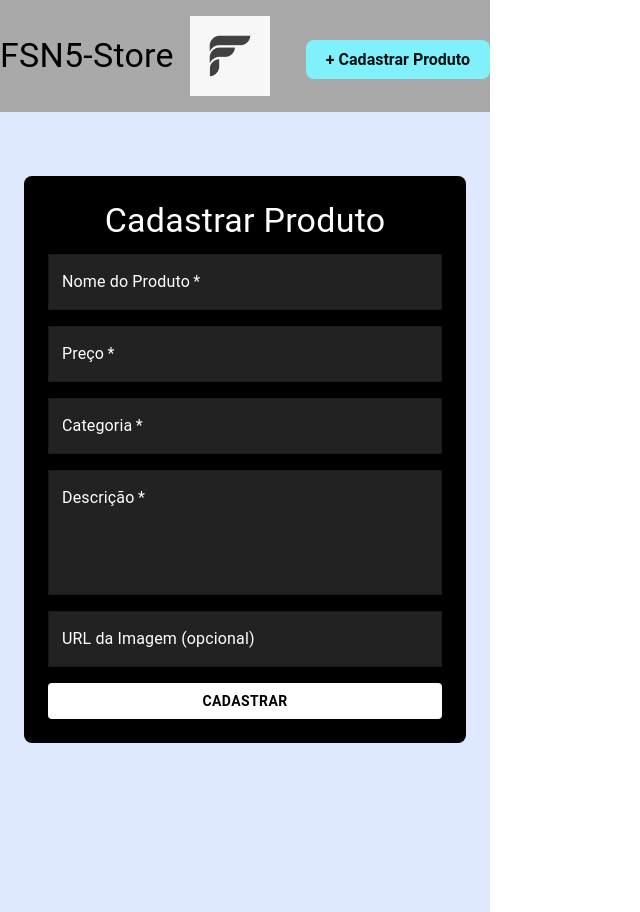
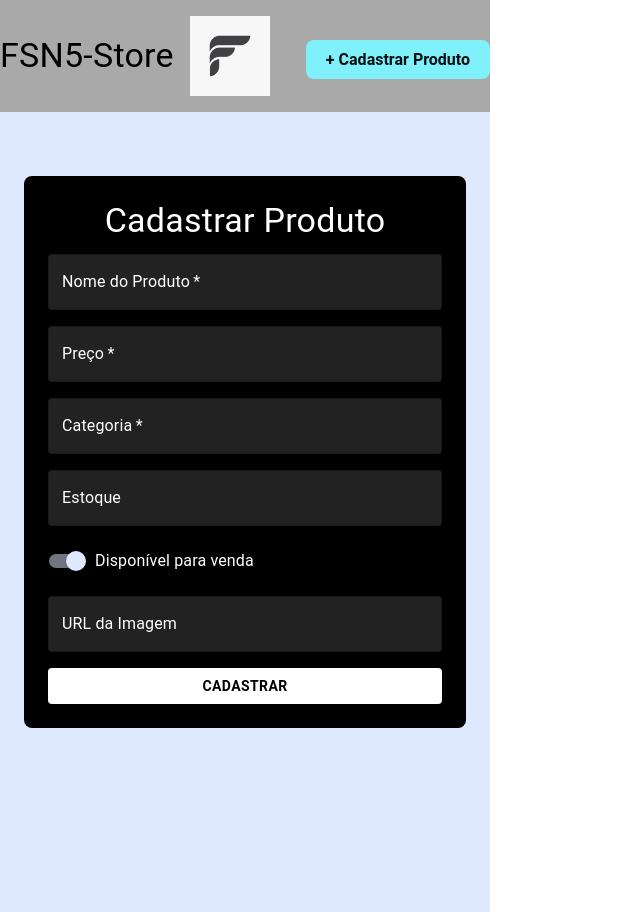
Before and after one commit to YtalloXD/fsn5-store, a React (Vite) app: page /cadastrar in a window 1280 px wide. Shown: the whole page, without its empty margins (0-640 px from the left). Built offline with nearby package versions, Linux system fonts and the light colour scheme.

Commit message:
Update Register.jsx

```diff
--- a/src/pages/Register.jsx
+++ b/src/pages/Register.jsx
@@ -6,17 +6,20 @@ import {
   Typography,
   Box,
   Alert,
+  Switch,
+  FormControlLabel,
 } from "@mui/material";
 import axios from "axios";
 
 const API_URL = "https://6862fe1b88359a373e93ab43.mockapi.io/Produtos";
 
 export default function Register() {
-  const [nome, setNome] = useState("");
-  const [preco, setPreco] = useState("");
-  const [categoria, setCategoria] = useState("");
-  const [descricao, setDescricao] = useState("");
-  const [imagem, setImagem] = useState("");
+  const [Name, setName] = useState("");
+  const [Price, setPrice] = useState("");
+  const [Categoria, setCategoria] = useState("");
+  const [Estoque, setEstoque] = useState("");
+  const [Image, setImage] = useState("");
+  const [Disponivel, setDisponivel] = useState(true);
   const [sucesso, setSucesso] = useState(false);
   const [erro, setErro] = useState("");
 
@@ -25,62 +28,44 @@ export default function Register() {
     setSucesso(false);
     setErro("");
 
-    if (!nome || !preco || !categoria || !descricao) {
-      setErro("Preencha todos os campos obrigatórios.");
+    if (!Name || !Price || !Categoria) {
+      setErro("Preencha os campos obrigatórios.");
       return;
     }
 
-    if (parseFloat(preco) <= 0) {
+    if (parseFloat(Price) <= 0) {
       setErro("O preço deve ser maior que zero.");
       return;
     }
 
     try {
       await axios.post(API_URL, {
-        nome,
-        preco,
-        categoria,
-        descricao,
-        imagem,
+        Name,
+        Price: parseFloat(Price),
+        Categoria,
+        Estoque: parseInt(Estoque) || 0,
+        Disponivel,
+        Image,
       });
       setSucesso(true);
-      setNome("");
-      setPreco("");
+      setName("");
+      setPrice("");
       setCategoria("");
-      setDescricao("");
-      setImagem("");
+      setEstoque("");
+      setImage("");
+      setDisponivel(true);
     } catch (err) {
       setErro("Erro ao cadastrar produto.");
     }
   };
 
-  const inputStyles = {
-    backgroundColor: "#222",
-    borderRadius: 1,
-    color: "#fff",
-  };
-
-  const labelStyles = {
-    color: "#fff",
-  };
-
   return (
-    <Container
-      sx={{ mt: 4, bgcolor: "#000", color: "#fff", borderRadius: 2, p: 3 }}
-    >
+    <Container sx={{ mt: 4, bgcolor: "#000", color: "#fff", borderRadius: 2, p: 3 }}>
       <Typography variant="h4" gutterBottom textAlign="center" color="#fff">
         Cadastrar Produto
       </Typography>
-      {sucesso && (
-        <Alert severity="success" sx={{ mb: 2 }}>
-          Produto cadastrado com sucesso!
-        </Alert>
-      )}
-      {erro && (
-        <Alert severity="error" sx={{ mb: 2 }}>
-          {erro}
-        </Alert>
-      )}
+      {sucesso && <Alert severity="success">Produto cadastrado com sucesso!</Alert>}
+      {erro && <Alert severity="error">{erro}</Alert>}
       <Box
         component="form"
         onSubmit={handleSubmit}
@@ -88,50 +73,58 @@ export default function Register() {
       >
         <TextField
           label="Nome do Produto"
-          value={nome}
-          onChange={(e) => setNome(e.target.value)}
+          value={Name}
+          onChange={(e) => setName(e.target.value)}
           required
-          InputLabelProps={{ style: labelStyles }}
-          InputProps={{ style: inputStyles }}
+          InputLabelProps={{ style: { color: "#fff" } }}
+          InputProps={{ style: { backgroundColor: "#222", color: "#fff" } }}
         />
         <TextField
           label="Preço"
           type="number"
-          value={preco}
-          onChange={(e) => setPreco(e.target.value)}
+          value={Price}
+          onChange={(e) => setPrice(e.target.value)}
           required
-          InputLabelProps={{ style: labelStyles }}
-          InputProps={{ style: inputStyles }}
-          inputProps={{ min: "0", step: "0.01" }}
+          InputLabelProps={{ style: { color: "#fff" } }}
+          InputProps={{ style: { backgroundColor: "#222", color: "#fff" } }}
         />
         <TextField
           label="Categoria"
-          value={categoria}
+          value={Categoria}
           onChange={(e) => setCategoria(e.target.value)}
           required
-          InputLabelProps={{ style: labelStyles }}
-          InputProps={{ style: inputStyles }}
+          InputLabelProps={{ style: { color: "#fff" } }}
+          InputProps={{ style: { backgroundColor: "#222", color: "#fff" } }}
         />
         <TextField
-          label="Descrição"
-          value={descricao}
-          onChange={(e) => setDescricao(e.target.value)}
-          required
-          multiline
-          InputLabelProps={{ style: labelStyles }}
-          InputProps={{ style: inputStyles }}
-          rows={4}
+          label="Estoque"
+          type="number"
+          value={Estoque}
+          onChange={(e) => setEstoque(e.target.value)}
+          InputLabelProps={{ style: { color: "#fff" } }}
+          InputProps={{ style: { backgroundColor: "#222", color: "#fff" } }}
+        />
+        <FormControlLabel
+          control={
+            <Switch
+              checked={Disponivel}
+              onChange={() => setDisponivel(!Disponivel)}
+              sx={{ color: "#fff" }}
+            />
+          }
+          label="Disponível para venda"
+          sx={{ color: "#fff" }}
         />
         <TextField
-          label="URL da Imagem (opcional)"
-          value={imagem}
-          onChange={(e) => setImagem(e.target.value)}
-          InputLabelProps={{ style: labelStyles }}
-          InputProps={{ style: inputStyles }}
+          label="URL da Imagem"
+          value={Image}
+          onChange={(e) => setImage(e.target.value)}
+          InputLabelProps={{ style: { color: "#fff" } }}
+          InputProps={{ style: { backgroundColor: "#222", color: "#fff" } }}
         />
-        {imagem && (
+        {Image && (
           <img
-            src={imagem}
+            src={Image}
             alt="Preview"
             width={200}
             style={{
```
